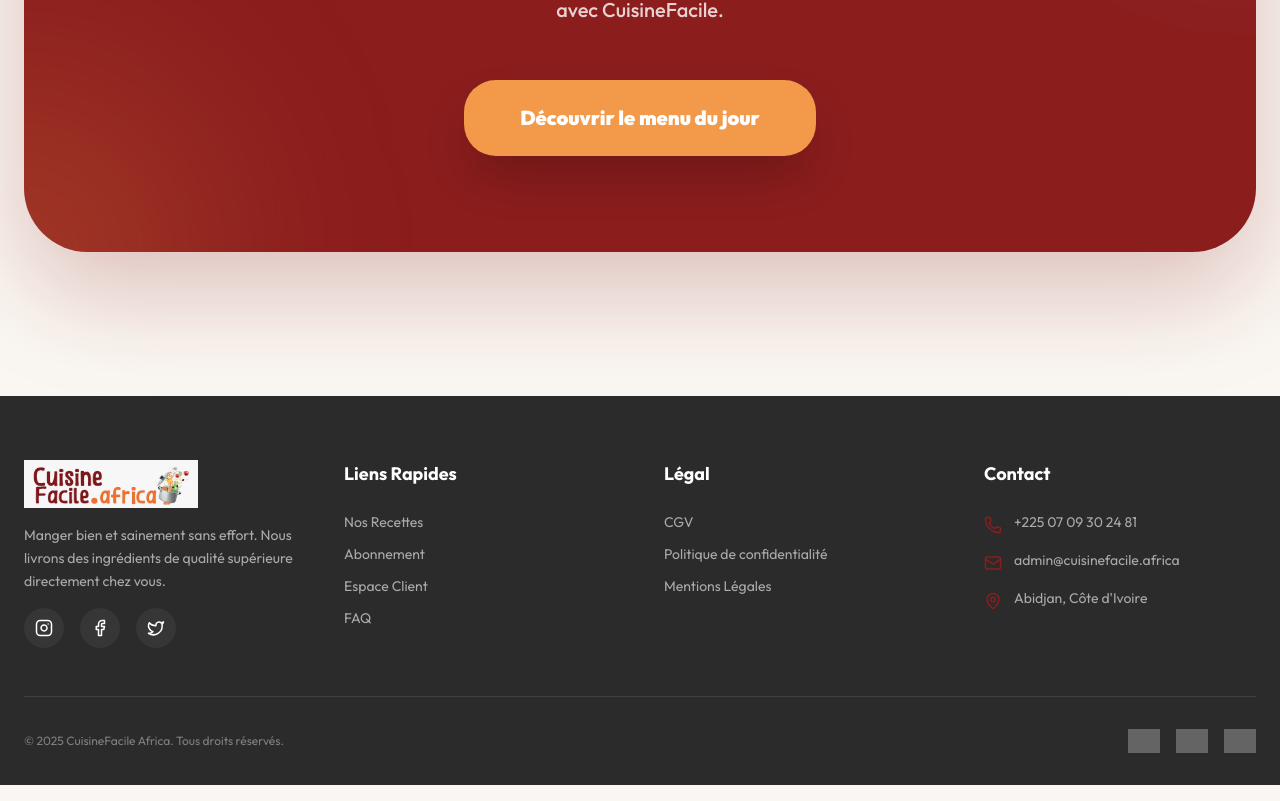
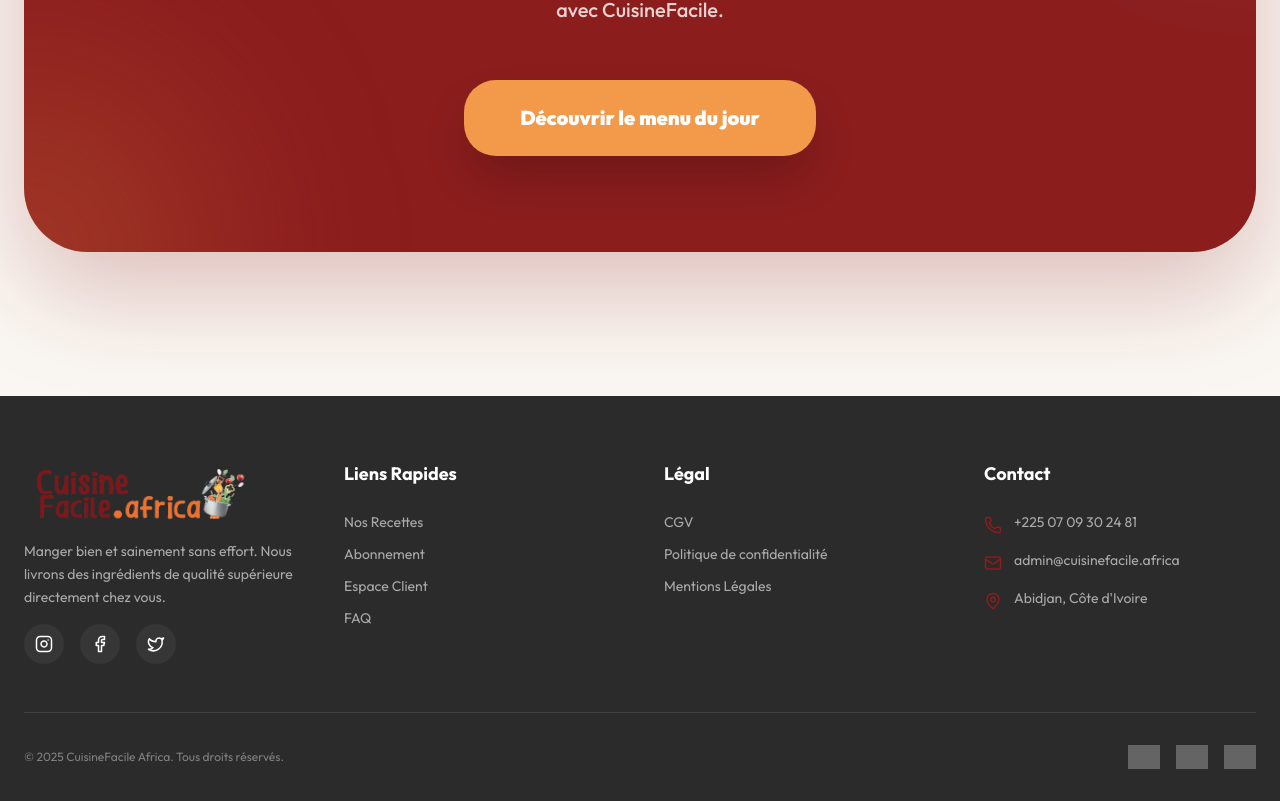
Before and after one commit to BriceYvan15/cuisinefacile.africa, a React (Vite) app: page / in a window 1280 px wide. Shown: the part 3790-4591 px from the top of the page. Built offline with nearby package versions, Linux system fonts and the light colour scheme; grey boxes are pictures that could not be loaded.

Commit message:
Mise à jour du logo dans le footer avec cuisine.png

```diff
--- a/src/components/Footer.tsx
+++ b/src/components/Footer.tsx
@@ -12,9 +12,9 @@ const Footer: React.FC = () => {
           <div className="space-y-4">
             <div className="flex items-center gap-2">
               <img
-                src="/cuisine_facile.africa.jpg"
+                src="/CUISINE.png"
                 alt="Logo CuisineFacile"
-                className="h-12 w-auto object-contain"
+                className="h-16 w-auto object-contain"
               />
             </div>
             <p className="text-white/60 text-sm leading-relaxed">
```
Also changed, not shown: src/public/CUISINE.png (added).
